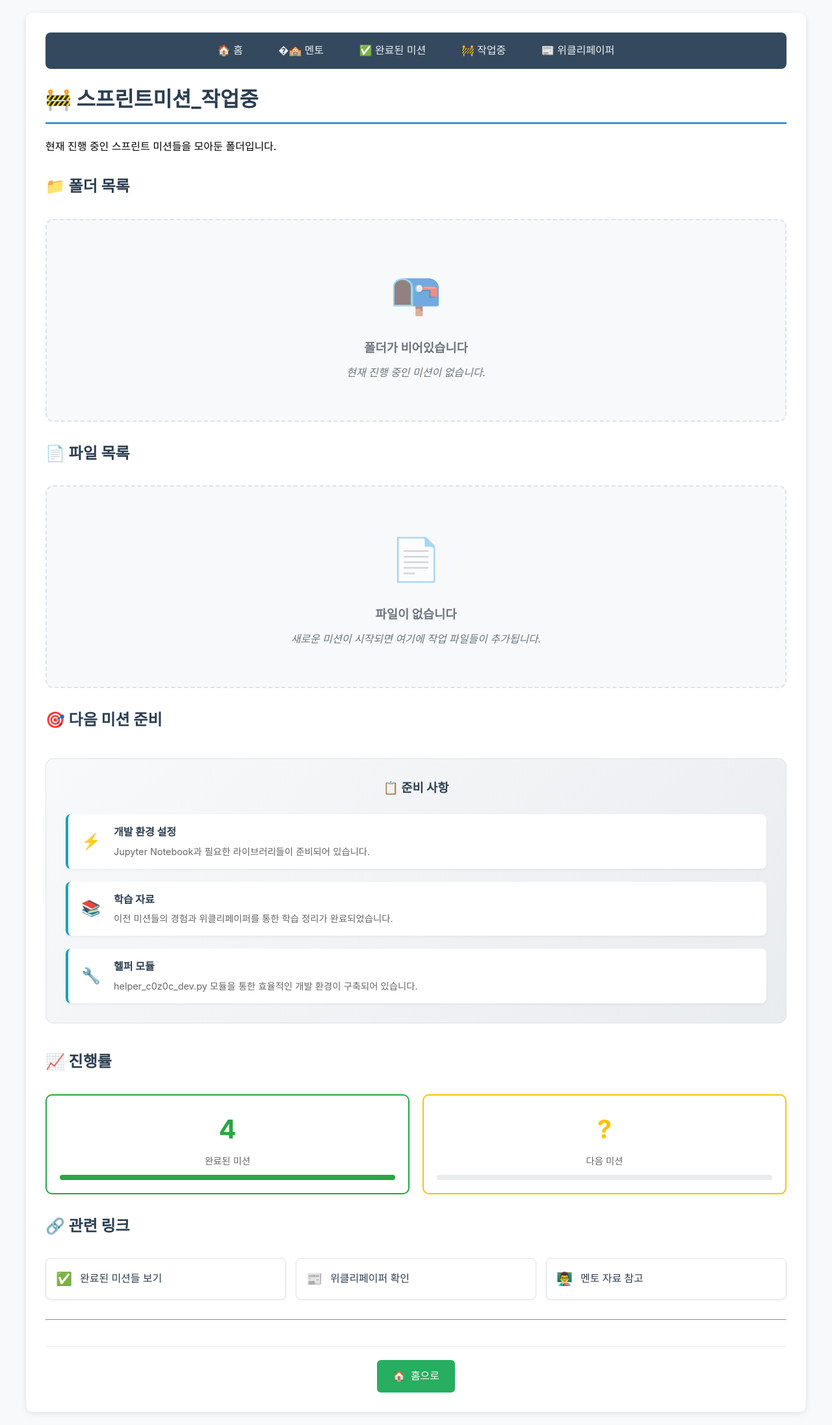
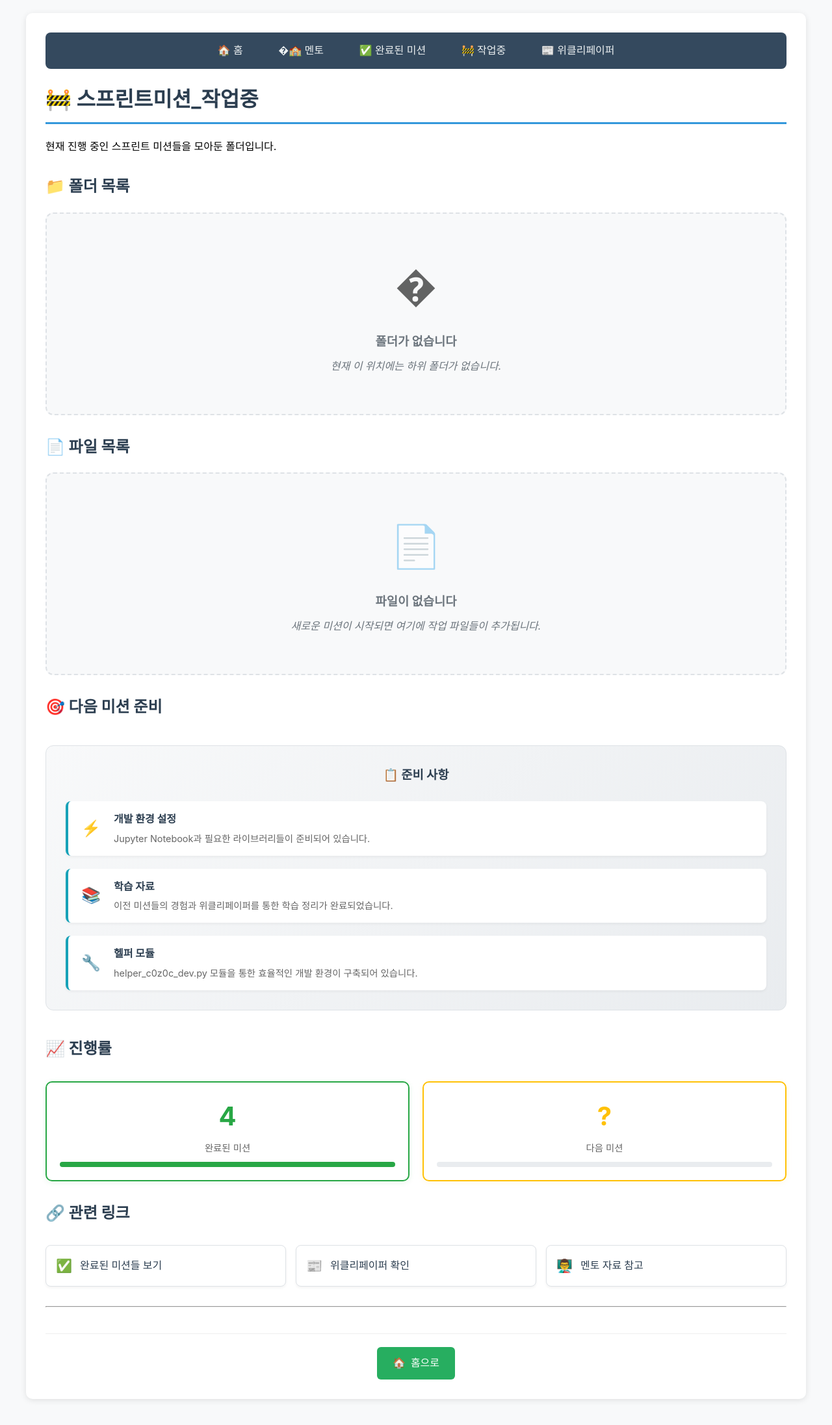
Before and after one commit to c0z0c/sprint_mission, a Jekyll site: the page built from 스프린트미션_작업중/index.md, in a window 1280 px wide. Shown: the whole page at 65% size. Built offline with Jekyll 4.4.1, drawn with Linux system fonts in a browser that asks for light colours.

Commit message:
동적파일 로딩 추가

```diff
--- a/스프린트미션_작업중/index.md
+++ b/스프린트미션_작업중/index.md
@@ -13,22 +13,105 @@
 
 ## 📁 폴더 목록
 
-<div class="empty-folder">
-  <div class="empty-message">
-    <span class="empty-icon">📭</span>
-    <h3>폴더가 비어있습니다</h3>
-    <p>현재 진행 중인 미션이 없습니다.</p>
-  </div>
+{% assign current_path = "/스프린트미션/스프린트미션_작업중/" %}
+{% assign folders = site.static_files | where_exp: "item", "item.path contains current_path" | where_exp: "item", "item.path != item.name" | map: "path" | join: "|" | split: "|" %}
+{% assign unique_folders = "" | split: "" %}
+
+{% for file in site.static_files %}
+  {% if file.path contains current_path and file.path != current_path %}
+    {% assign path_parts = file.path | remove: current_path | split: "/" %}
+    {% if path_parts.size > 1 %}
+      {% assign folder_name = path_parts[0] %}
+      {% unless unique_folders contains folder_name %}
+        {% assign unique_folders = unique_folders | push: folder_name %}
+      {% endunless %}
+    {% endif %}
+  {% endif %}
+{% endfor %}
+
+<div class="file-grid">
+  {% if unique_folders.size > 0 %}
+    {% for folder in unique_folders %}
+      {% unless folder == "" %}
+        <div class="file-item folder-item">
+          <div class="file-icon">📁</div>
+          <div class="file-info">
+            <h4 class="file-name">{{ folder }}</h4>
+            <p class="file-type">폴더</p>
+          </div>
+        </div>
+      {% endunless %}
+    {% endfor %}
+  {% else %}
+    <div class="empty-message">
+      <span class="empty-icon">�</span>
+      <h3>폴더가 없습니다</h3>
+      <p>현재 이 위치에는 하위 폴더가 없습니다.</p>
+    </div>
+  {% endif %}
 </div>
 
 ## 📄 파일 목록
 
-<div class="empty-folder">
-  <div class="empty-message">
-    <span class="empty-icon">📄</span>
-    <h3>파일이 없습니다</h3>
-    <p>새로운 미션이 시작되면 여기에 작업 파일들이 추가됩니다.</p>
-  </div>
+<div class="file-grid">
+  {% assign current_files = site.static_files | where_exp: "item", "item.path contains current_path" %}
+  {% assign direct_files = "" | split: "" %}
+
+  {% for file in current_files %}
+    {% assign relative_path = file.path | remove: current_path %}
+    {% unless relative_path contains "/" %}
+      {% assign direct_files = direct_files | push: file %}
+    {% endunless %}
+  {% endfor %}
+
+  {% if direct_files.size > 0 %}
+    {% for file in direct_files %}
+      {% assign file_ext = file.extname | downcase %}
+      {% assign file_icon = "📄" %}
+      {% assign file_type = "파일" %}
+
+      {% if file_ext == ".ipynb" %}
+        {% assign file_icon = "📓" %}
+        {% assign file_type = "Jupyter Notebook" %}
+      {% elsif file_ext == ".py" %}
+        {% assign file_icon = "🐍" %}
+        {% assign file_type = "Python 파일" %}
+      {% elsif file_ext == ".md" %}
+        {% assign file_icon = "📝" %}
+        {% assign file_type = "Markdown 문서" %}
+      {% elsif file_ext == ".json" %}
+        {% assign file_icon = "⚙️" %}
+        {% assign file_type = "JSON 설정" %}
+      {% elsif file_ext == ".zip" %}
+        {% assign file_icon = "📦" %}
+        {% assign file_type = "압축 파일" %}
+      {% elsif file_ext == ".png" or file_ext == ".jpg" or file_ext == ".jpeg" %}
+        {% assign file_icon = "🖼️" %}
+        {% assign file_type = "이미지 파일" %}
+      {% elsif file_ext == ".csv" %}
+        {% assign file_icon = "📊" %}
+        {% assign file_type = "데이터 파일" %}
+      {% endif %}
+
+      <div class="file-item">
+        <div class="file-icon">{{ file_icon }}</div>
+        <div class="file-info">
+          <h4 class="file-name">{{ file.name }}</h4>
+          <p class="file-type">{{ file_type }}</p>
+          <p class="file-size">{{ file.modified_time | date: "%Y-%m-%d" }}</p>
+        </div>
+        <div class="file-actions">
+          <a href="{{ file.path | relative_url }}" class="file-action" title="파일 열기">📖</a>
+        </div>
+      </div>
+    {% endfor %}
+  {% else %}
+    <div class="empty-message">
+      <span class="empty-icon">📄</span>
+      <h3>파일이 없습니다</h3>
+      <p>새로운 미션이 시작되면 여기에 작업 파일들이 추가됩니다.</p>
+    </div>
+  {% endif %}
 </div>
 
 ## 🎯 다음 미션 준비
@@ -108,16 +191,98 @@
 </div>
 
 <style>
-.empty-folder {
-  margin: 30px 0;
+.file-grid {
+  display: grid;
+  grid-template-columns: repeat(auto-fill, minmax(300px, 1fr));
+  gap: 15px;
+  margin: 20px 0;
+}
+
+.file-item {
+  display: flex;
+  align-items: center;
+  padding: 15px;
+  background: white;
+  border-radius: 8px;
+  border: 1px solid #dee2e6;
+  box-shadow: 0 2px 4px rgba(0,0,0,0.05);
+  transition: all 0.3s ease;
+}
+
+.file-item:hover {
+  transform: translateY(-2px);
+  box-shadow: 0 4px 8px rgba(0,0,0,0.1);
+  border-color: #3498db;
+}
+
+.folder-item {
+  border-left: 4px solid #f39c12;
+}
+
+.file-item:not(.folder-item) {
+  border-left: 4px solid #3498db;
+}
+
+.file-icon {
+  font-size: 24px;
+  margin-right: 15px;
+  width: 40px;
+  text-align: center;
+}
+
+.file-info {
+  flex: 1;
+}
+
+.file-name {
+  margin: 0 0 4px 0;
+  font-size: 1em;
+  color: #2c3e50;
+  font-weight: 600;
+}
+
+.file-type {
+  margin: 0 0 2px 0;
+  font-size: 0.85em;
+  color: #666;
+}
+
+.file-size {
+  margin: 0;
+  font-size: 0.8em;
+  color: #999;
+}
+
+.file-actions {
+  display: flex;
+  gap: 8px;
+}
+
+.file-action {
+  padding: 6px 8px;
+  background: #f8f9fa;
+  border-radius: 4px;
+  text-decoration: none;
+  font-size: 16px;
+  transition: background 0.3s ease;
+}
+
+.file-action:hover {
+  background: #e9ecef;
+  text-decoration: none;
 }
 
 .empty-message {
+  grid-column: 1 / -1;
   text-align: center;
   padding: 60px 20px;
   background: #f8f9fa;
   border-radius: 12px;
   border: 2px dashed #dee2e6;
+}
+
+.empty-folder {
+  margin: 30px 0;
 }
 
 .empty-icon {
```
